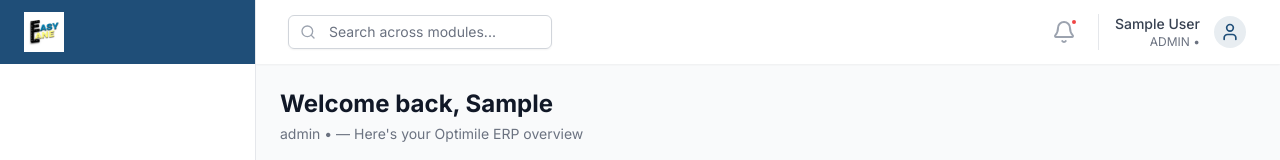
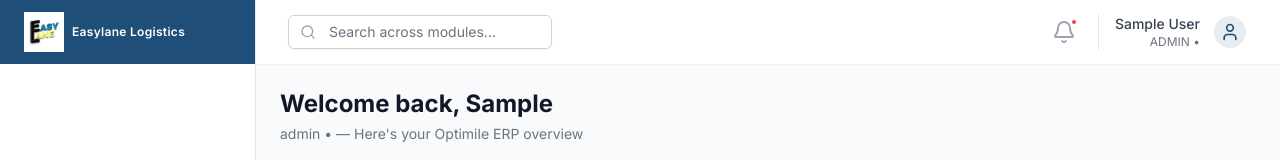
Before and after one commit to dhruvkh/optimile-erp, a React (Vite) app: page / in a window 1280 px wide. Shown: the top 160 px of the page. Built offline with nearby package versions, Linux system fonts and the light colour scheme; sample sign-in values are in the browser's storage.

Commit message:
Update Sidebar.tsx

```diff
--- a/src/shared/components/Sidebar.tsx
+++ b/src/shared/components/Sidebar.tsx
@@ -7,7 +7,6 @@ import { X, ChevronDown, ChevronRight } from 'lucide-react';
 import { NAV_SECTIONS } from '../../shared/constants/navigation';
 import { useUI } from '../../shared/context/UIContext';
 import { useAuth } from '../../shared/context/AuthContext';
-import { OptimileLogo } from './OptimileLogo';
 import { ERPModule } from '../../shared/types';
 import easyLaneLogo from '../../assets/EasyLane-logo.jpeg';
 
@@ -56,7 +55,8 @@ export const Sidebar: React.FC = () => {
         {/* Header */}
         <div className="flex items-center justify-between h-16 px-6 bg-primary text-white shrink-0">
           <div className="flex items-center space-x-2">
-            <img src={easyLaneLogo} alt="EasyLane logo" className="h-10 w-auto text-white" />
+            <img src={easyLaneLogo} alt="Easylane Logistics logo" className="h-10 w-auto text-white" />
+            <span className="text-xs font-semibold tracking-wide">Easylane Logistics</span>
           </div>
           <button
             onClick={closeSidebar}
@@ -145,7 +145,7 @@ export const Sidebar: React.FC = () => {
         {/* Footer */}
         <div className="shrink-0 border-t border-gray-200 p-4">
           <div className="text-xs text-gray-400">
-            &copy; 2025 Optimile ERP <br /> v1.0.0
+            &copy; 2025 Easylane Logistics <br /> v1.0.0
           </div>
         </div>
       </div>
```
